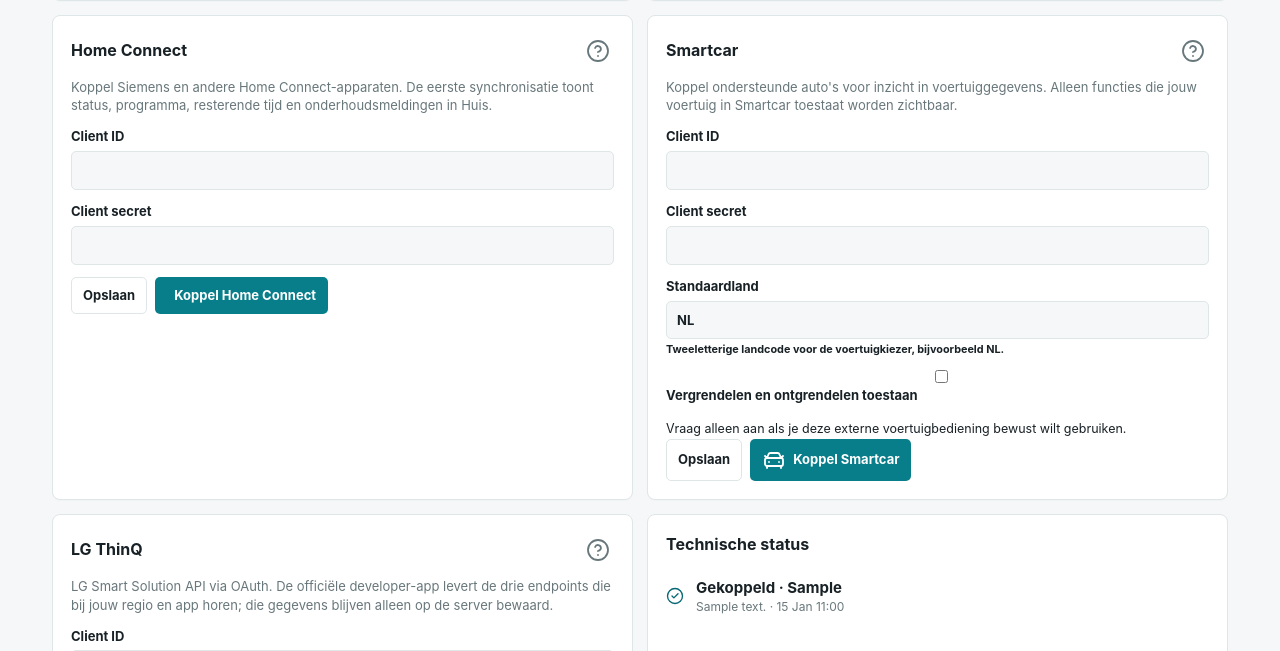
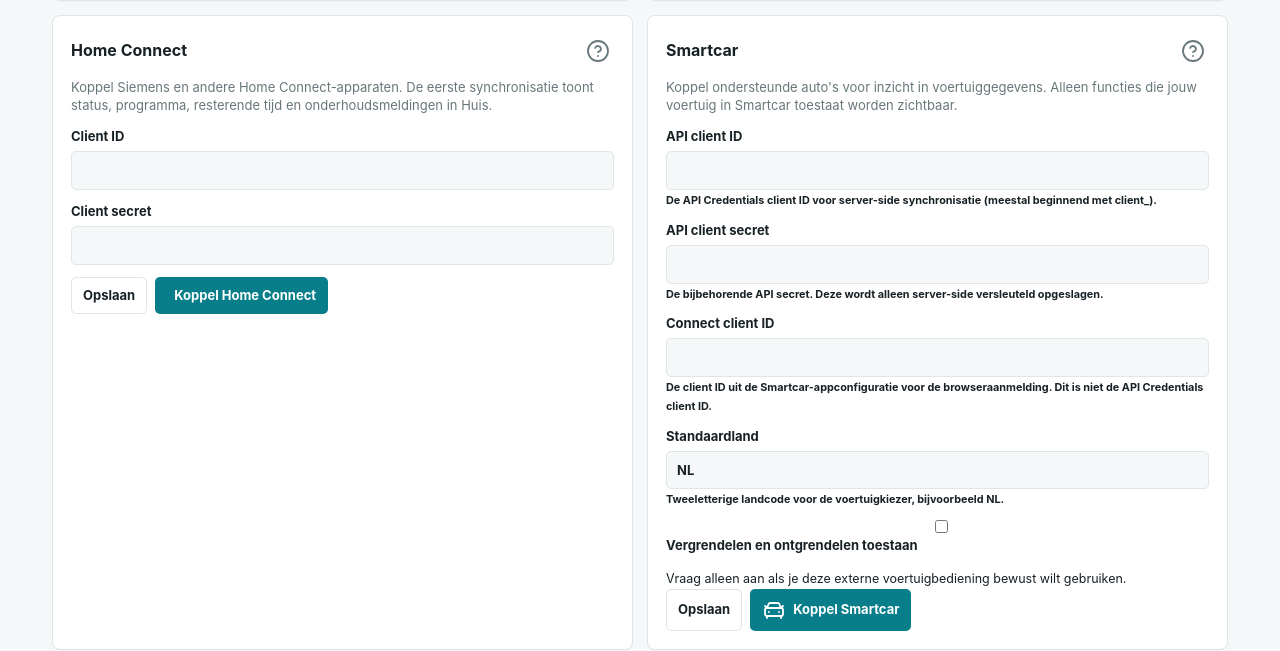
Before and after one commit to FatosLocos/family-app, a Django app: page /instellingen/ in a window 1280 px wide. Shown: the part 2565-3216 px from the top of the page. Run offline with Django 5.2, Linux system fonts and the light colour scheme; a user stored in the database is signed in; tables that the repository leaves empty hold one stand-in row (values such as "Sample post"); data that the repository does not hold is empty; parts of the project's set-up code (start-up, migrations or seed data) failed here and were passed over; some libraries are stand-ins or nearby versions.

Commit message:
fix: separate Smartcar Connect credentials

```diff
--- a/django_app/integrations/forms.py
+++ b/django_app/integrations/forms.py
@@ -37,8 +37,9 @@ class HomeConnectConfigForm(forms.Form):
 
 
 class SmartcarConfigForm(forms.Form):
-    client_id = forms.CharField(label="Smartcar client ID", max_length=240)
-    client_secret = forms.CharField(label="Smartcar client secret", required=False, widget=forms.PasswordInput(render_value=False))
+    client_id = forms.CharField(label="API client ID", max_length=240, help_text="De API Credentials client ID voor server-side synchronisatie (meestal beginnend met client_).")
+    client_secret = forms.CharField(label="API client secret", required=False, widget=forms.PasswordInput(render_value=False), help_text="De bijbehorende API secret. Deze wordt alleen server-side versleuteld opgeslagen.")
+    connect_client_id = forms.CharField(label="Connect client ID", max_length=240, help_text="De client ID uit de Smartcar-appconfiguratie voor de browseraanmelding. Dit is niet de API Credentials client ID.")
     country = forms.CharField(label="Standaardland", max_length=2, initial="NL", required=False, help_text="Tweeletterige landcode voor de voertuigkiezer, bijvoorbeeld NL.")
     allow_remote_controls = forms.BooleanField(label="Vergrendelen en ontgrendelen toestaan", required=False, help_text="Vraag alleen aan als je deze externe voertuigbediening bewust wilt gebruiken.")
 
--- a/django_app/integrations/tests.py
+++ b/django_app/integrations/tests.py
@@ -1699,7 +1699,7 @@ class SettingsAccessTests(TestCase):
         self.assertIn("state", query)
 
     def test_smartcar_start_requests_read_scopes_and_only_opted_in_control_scope(self):
-        save_app_config(self.household, "smartcar", "smartcar-client", "smartcar-secret", {"country": "NL", "allow_remote_controls": True})
+        save_app_config(self.household, "smartcar", "api-client", "smartcar-secret", {"connect_client_id": "connect-client", "country": "NL", "allow_remote_controls": True})
         self.client.force_login(self.owner)
 
         response = self.client.get(reverse("integrations:start_smartcar"))
@@ -1707,12 +1707,12 @@ class SettingsAccessTests(TestCase):
         self.assertEqual(response.status_code, 302)
         query = parse_qs(urlparse(response["Location"]).query)
         scopes = set(query["scope"][0].split())
-        self.assertEqual(query["client_id"], ["smartcar-client"])
+        self.assertEqual(query["client_id"], ["connect-client"])
         self.assertEqual(query["country"], ["NL"])
         self.assertTrue({"read_vehicle_info", "read_odometer", "read_location", "read_battery", "read_security", "control_security"}.issubset(scopes))
 
     def test_smartcar_callback_persists_the_authorized_user_and_queues_a_sync(self):
-        save_app_config(self.household, "smartcar", "smartcar-client", "smartcar-secret", {"country": "NL"})
+        save_app_config(self.household, "smartcar", "api-client", "smartcar-secret", {"connect_client_id": "connect-client", "country": "NL"})
         self.client.force_login(self.owner)
         start = self.client.get(reverse("integrations:start_smartcar"))
         state = parse_qs(urlparse(start["Location"]).query)["state"][0]
--- a/django_app/integrations/views.py
+++ b/django_app/integrations/views.py
@@ -95,7 +95,7 @@ def index(request):
         "spotify_redirect_url": f"{public_origin(request)}/instellingen/spotify/callback/",
         "home_connect_form": HomeConnectConfigForm(initial={"client_id": home_connect_client_id}),
         "home_connect_redirect_url": f"{public_origin(request)}/instellingen/home-connect/callback/",
-        "smartcar_form": SmartcarConfigForm(initial={"client_id": smartcar_client_id, "country": smartcar_settings.get("country", "NL"), "allow_remote_controls": smartcar_settings.get("allow_remote_controls", False)}),
+        "smartcar_form": SmartcarConfigForm(initial={"client_id": smartcar_client_id, "connect_client_id": smartcar_settings.get("connect_client_id", ""), "country": smartcar_settings.get("country", "NL"), "allow_remote_controls": smartcar_settings.get("allow_remote_controls", False)}),
         "smartcar_redirect_url": f"{public_origin(request)}/instellingen/smartcar/callback/",
         "google_home_form": GoogleHomeConfigForm(initial={"client_id": google_home_client_id, "project_id": google_home_settings.get("project_id", ""), "events_enabled": google_home_settings.get("events_enabled", False), "pubsub_subscription": google_home_settings.get("pubsub_subscription", "")}),
         "google_home_redirect_url": f"{public_origin(request)}/instellingen/google-home/callback/",
@@ -293,7 +293,17 @@ def save_home_connect_config(request):
 def save_smartcar_config(request):
     form = SmartcarConfigForm(request.POST)
     if form.is_valid():
-        save_app_config(request.household, "smartcar", form.cleaned_data["client_id"], form.cleaned_data["client_secret"], {"country": (form.cleaned_data["country"] or "NL").upper(), "allow_remote_controls": form.cleaned_data["allow_remote_controls"]})
+        save_app_config(
+            request.household,
+            "smartcar",
+            form.cleaned_data["client_id"],
+            form.cleaned_data["client_secret"],
+            {
+                "connect_client_id": form.cleaned_data["connect_client_id"].strip(),
+                "country": (form.cleaned_data["country"] or "NL").upper(),
+                "allow_remote_controls": form.cleaned_data["allow_remote_controls"],
+            },
+        )
         messages.success(request, "Smartcar-configuratie veilig opgeslagen.")
     return redirect("integrations:index")
 
--- a/django_app/templates/integrations/index.html
+++ b/django_app/templates/integrations/index.html
@@ -86,7 +86,7 @@
   <section class="content-panel settings-form">
     <div class="panel-heading"><h2>Smartcar</h2><button class="icon-button" type="button" data-open-dialog="smartcar-help-dialog" title="Hulp bij Smartcar" aria-label="Hulp bij Smartcar"><i data-lucide="circle-help"></i></button></div>
     <p>Koppel ondersteunde auto's voor inzicht in voertuiggegevens. Alleen functies die jouw voertuig in Smartcar toestaat worden zichtbaar.</p>
-    <form method="post" action="{% url 'integrations:save_smartcar_config' %}">{% csrf_token %}<label>Client ID{{ smartcar_form.client_id }}</label><label>Client secret{{ smartcar_form.client_secret }}</label><label>Standaardland{{ smartcar_form.country }}<small>{{ smartcar_form.country.help_text }}</small></label><label class="checkbox-row">{{ smartcar_form.allow_remote_controls }} {{ smartcar_form.allow_remote_controls.label }}</label><small>{{ smartcar_form.allow_remote_controls.help_text }}</small><div class="button-row"><button class="button button-secondary">Opslaan</button><a class="button button-primary" href="{% url 'integrations:start_smartcar' %}"><i data-lucide="car-front"></i>Koppel Smartcar</a></div></form>
+    <form method="post" action="{% url 'integrations:save_smartcar_config' %}">{% csrf_token %}<label>{{ smartcar_form.client_id.label }}{{ smartcar_form.client_id }}<small>{{ smartcar_form.client_id.help_text }}</small></label><label>{{ smartcar_form.client_secret.label }}{{ smartcar_form.client_secret }}<small>{{ smartcar_form.client_secret.help_text }}</small></label><label>{{ smartcar_form.connect_client_id.label }}{{ smartcar_form.connect_client_id }}<small>{{ smartcar_form.connect_client_id.help_text }}</small></label><label>Standaardland{{ smartcar_form.country }}<small>{{ smartcar_form.country.help_text }}</small></label><label class="checkbox-row">{{ smartcar_form.allow_remote_controls }} {{ smartcar_form.allow_remote_controls.label }}</label><small>{{ smartcar_form.allow_remote_controls.help_text }}</small><div class="button-row"><button class="button button-secondary">Opslaan</button><a class="button button-primary" href="{% url 'integrations:start_smartcar' %}"><i data-lucide="car-front"></i>Koppel Smartcar</a></div></form>
   </section>
   <section class="content-panel settings-form">
     <div class="panel-heading"><h2>LG ThinQ</h2><button class="icon-button" type="button" data-open-dialog="lg-thinq-help-dialog" title="Hulp bij LG ThinQ" aria-label="Hulp bij LG ThinQ"><i data-lucide="circle-help"></i></button></div>
@@ -127,7 +127,7 @@
   <dialog id="spotify-help-dialog" class="modal"><div class="modal-sections"><div class="dialog-title"><h2>Spotify Connect koppelen</h2><button class="icon-button" type="button" data-close-dialog aria-label="Sluiten"><i data-lucide="x"></i></button></div><ol><li>Open het <a href="https://developer.spotify.com/dashboard" target="_blank" rel="noreferrer">Spotify Developer Dashboard</a> en maak een app aan.</li><li>Open de appinstellingen en registreer als redirect-URL: <code>{{ spotify_redirect_url }}</code>.</li><li>Neem de client ID en client secret over, kies <strong>Opslaan</strong> en daarna <strong>Koppel Spotify</strong>.</li><li>Geef toestemming voor de afspeelrechten. Daarna verschijnen de apparaten die Spotify Connect zelf beschikbaar stelt onder <strong>Huis</strong>.</li></ol><p class="form-hint">Voor afspelen, pauzeren, overslaan, volume en overdracht is Spotify Premium nodig. Spotify Connect toont alleen doelen die op dat moment beschikbaar zijn.</p></div></dialog>
   <dialog id="home-connect-help-dialog" class="modal"><div class="modal-sections"><div class="dialog-title"><h2>Home Connect koppelen</h2><button class="icon-button" type="button" data-close-dialog aria-label="Sluiten"><i data-lucide="x"></i></button></div><ol><li>Open het <a href="https://developer.home-connect.com/" target="_blank" rel="noreferrer">Home Connect Developer Portal</a> en maak een OAuth-app.</li><li>Registreer als redirect-URL: <code>{{ home_connect_redirect_url }}</code>.</li><li>Neem de client ID en client secret over, kies <strong>Opslaan</strong> en daarna <strong>Koppel Home Connect</strong>.</li><li>Meld je aan met hetzelfde Home Connect-account als waarin de Siemens-vaatwasser staat.</li></ol><p class="form-hint">De app toont alleen wat jouw apparaat via de officiële API beschikbaar stelt. Programma starten of stoppen wordt pas als expliciete, bevestigde bediening toegevoegd.</p></div></dialog>
   <dialog id="google-home-help-dialog" class="modal"><div class="modal-sections"><div class="dialog-title"><h2>Google Home koppelen</h2><button class="icon-button" type="button" data-close-dialog aria-label="Sluiten"><i data-lucide="x"></i></button></div><ol><li>Meld je aan in de <a href="https://console.nest.google.com/device-access" target="_blank" rel="noreferrer">Google Device Access Console</a> en maak een Device Access-project.</li><li>Maak in <a href="https://console.cloud.google.com/apis/credentials" target="_blank" rel="noreferrer">Google Cloud Credentials</a> een OAuth-webclient en schakel de Smart Device Management API in.</li><li>Registreer als redirect-URL: <code>{{ google_home_redirect_url }}</code>.</li><li>Koppel de OAuth client aan het Device Access-project, vul client ID, secret en project ID in en kies <strong>Koppel Google Home</strong>.</li><li>Voor live updates: maak in Google Cloud een Pub/Sub-topic en pull-subscription, geef <code>sdm-publisher@googlegroups.com</code> Publisher op het topic en maak een serviceaccount met alleen Pub/Sub Subscriber voor de subscription. Vul daarna de volledige subscriptionnaam en het serviceaccount JSON hierboven in.</li></ol><p class="form-hint">Dit gebruikt de officiële Device Access API. Nest Protect-rook- en CO-melders worden door deze API niet ondersteund.</p></div></dialog>
-  <dialog id="smartcar-help-dialog" class="modal"><div class="modal-sections"><div class="dialog-title"><h2>Smartcar koppelen</h2><button class="icon-button" type="button" data-close-dialog aria-label="Sluiten"><i data-lucide="x"></i></button></div><ol><li>Maak een app in het <a href="https://dashboard.smartcar.com/" target="_blank" rel="noreferrer">Smartcar Dashboard</a> en activeer API Authentication / v3.</li><li>Open <strong>Configuration → Vehicle Access</strong> en selecteer alleen de voertuiggegevens en opdrachten die je wilt gebruiken.</li><li>Registreer als redirect-URL: <code>{{ smartcar_redirect_url }}</code>.</li><li>Maak een API secret aan, vul client ID en secret hierboven in, sla op en kies <strong>Koppel Smartcar</strong>.</li><li>Meld je in Smartcar aan bij het automerk en kies de voertuigen.</li></ol><p class="form-hint">De client secret blijft versleuteld op de server. Vergrendelen en ontgrendelen worden alleen getoond na expliciete Smartcar-toestemming.</p></div></dialog>
+  <dialog id="smartcar-help-dialog" class="modal"><div class="modal-sections"><div class="dialog-title"><h2>Smartcar koppelen</h2><button class="icon-button" type="button" data-close-dialog aria-label="Sluiten"><i data-lucide="x"></i></button></div><ol><li>Maak een app in het <a href="https://dashboard.smartcar.com/" target="_blank" rel="noreferrer">Smartcar Dashboard</a> en registreer als redirect-URL: <code>{{ smartcar_redirect_url }}</code>.</li><li>Open <strong>Configuration → Vehicle Access</strong> en selecteer alleen de voertuiggegevens en opdrachten die je wilt gebruiken.</li><li>Neem het <strong>Connect client ID</strong> uit de appconfiguratie over. Gebruik hier niet een ID dat met <code>client_</code> begint.</li><li>Open daarna <strong>API Credentials</strong>, maak een API secret aan en vul de API client ID en secret hierboven in.</li><li>Kies <strong>Opslaan</strong> en daarna <strong>Koppel Smartcar</strong>; meld je aan bij het automerk en kies de voertuigen.</li></ol><p class="form-hint">De API-secret blijft versleuteld op de server. Vergrendelen en ontgrendelen worden alleen getoond na expliciete Smartcar-toestemming.</p></div></dialog>
   <dialog id="lg-thinq-help-dialog" class="modal"><div class="modal-sections"><div class="dialog-title"><h2>LG ThinQ koppelen</h2><button class="icon-button" type="button" data-close-dialog aria-label="Sluiten"><i data-lucide="x"></i></button></div><ol><li>Open <a href="https://developer.lge.com/" target="_blank" rel="noreferrer">LG Developer</a> en ga daar door naar Smart Solution API Developer om een persoonlijke ThinQ API-app voor jouw regio te maken.</li><li>Registreer als redirect-URL: <code>{{ lg_thinq_redirect_url }}</code>.</li><li>Neem client ID, secret, authorization URL, token URL, API base URL en apparatenpad uit de appdocumentatie over.</li><li>Sla op en kies <strong>Koppel LG ThinQ</strong>.</li></ol><p class="form-hint">LG levert endpoints per app/regio. Daarom worden ze expliciet ingesteld in plaats van een mogelijk onjuist, niet-officieel endpoint te gebruiken.</p></div></dialog>
   {% for connection in connections %}<dialog id="disconnect-{{ connection.id }}" class="modal"><form method="post" action="{% url 'integrations:disconnect_connection' connection.id %}">{% csrf_token %}<div class="dialog-title"><h2>Koppeling ontkoppelen</h2><button class="icon-button" type="button" data-close-dialog aria-label="Sluiten"><i data-lucide="x"></i></button></div><p>De toegangsgegevens voor {{ connection.display_name }} worden verwijderd. {% if connection.provider == 'outlook' %}De geïmporteerde Outlook-afspraken van dit account worden ook verwijderd.{% elif connection.provider == 'hue' or connection.provider == 'sonos' or connection.provider == 'google_home' or connection.provider == 'lg_thinq' %}De gesynchroniseerde apparaten worden uit Huis verwijderd.{% else %}Eerder geïmporteerde transacties blijven als historie bewaard.{% endif %}</p><button class="button button-danger" type="submit"><i data-lucide="unlink"></i>Ontkoppelen</button></form></dialog>{% endfor %}
 {% endif %}
```
Also changed, not shown: django_app/integrations/services.py (+5 -4 lines).
